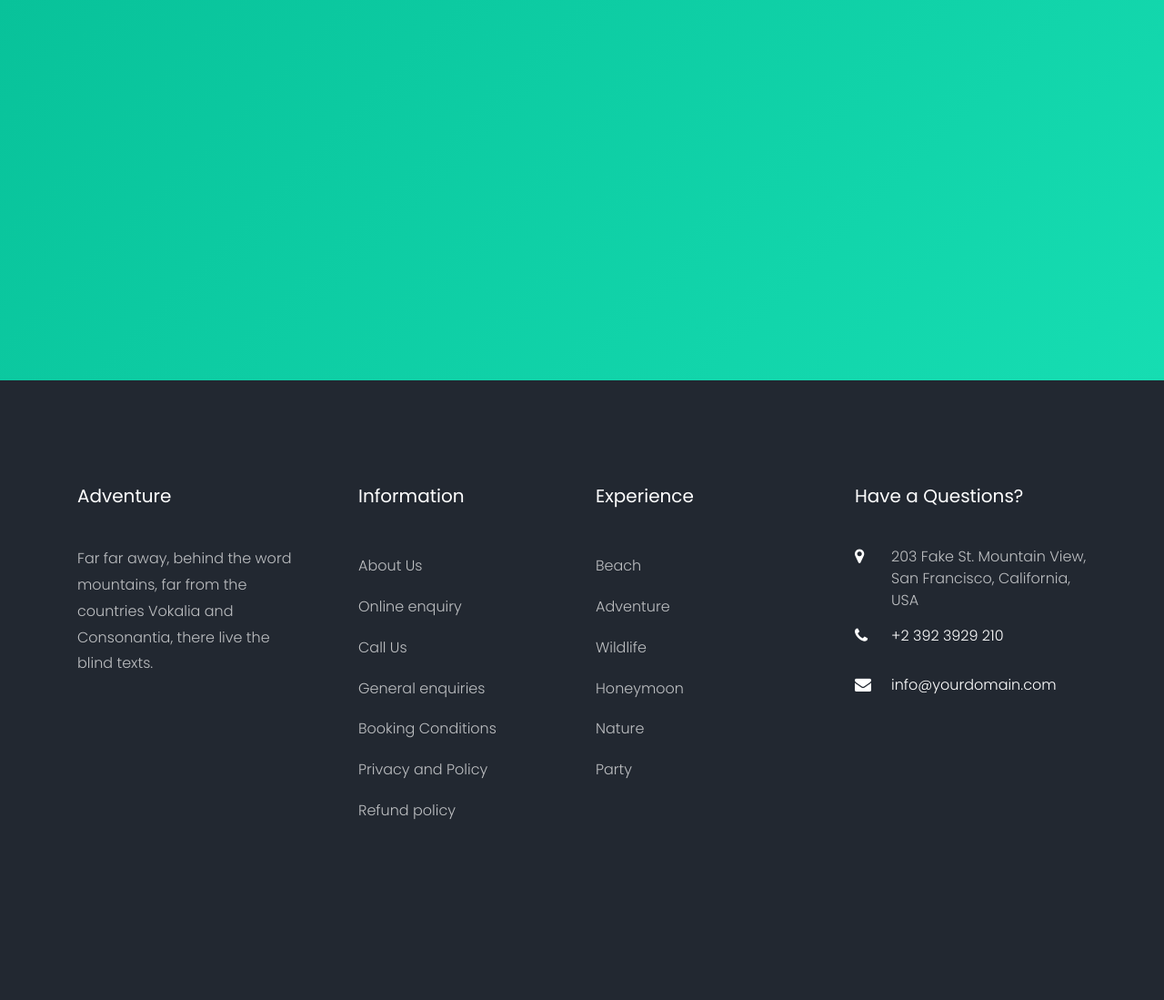
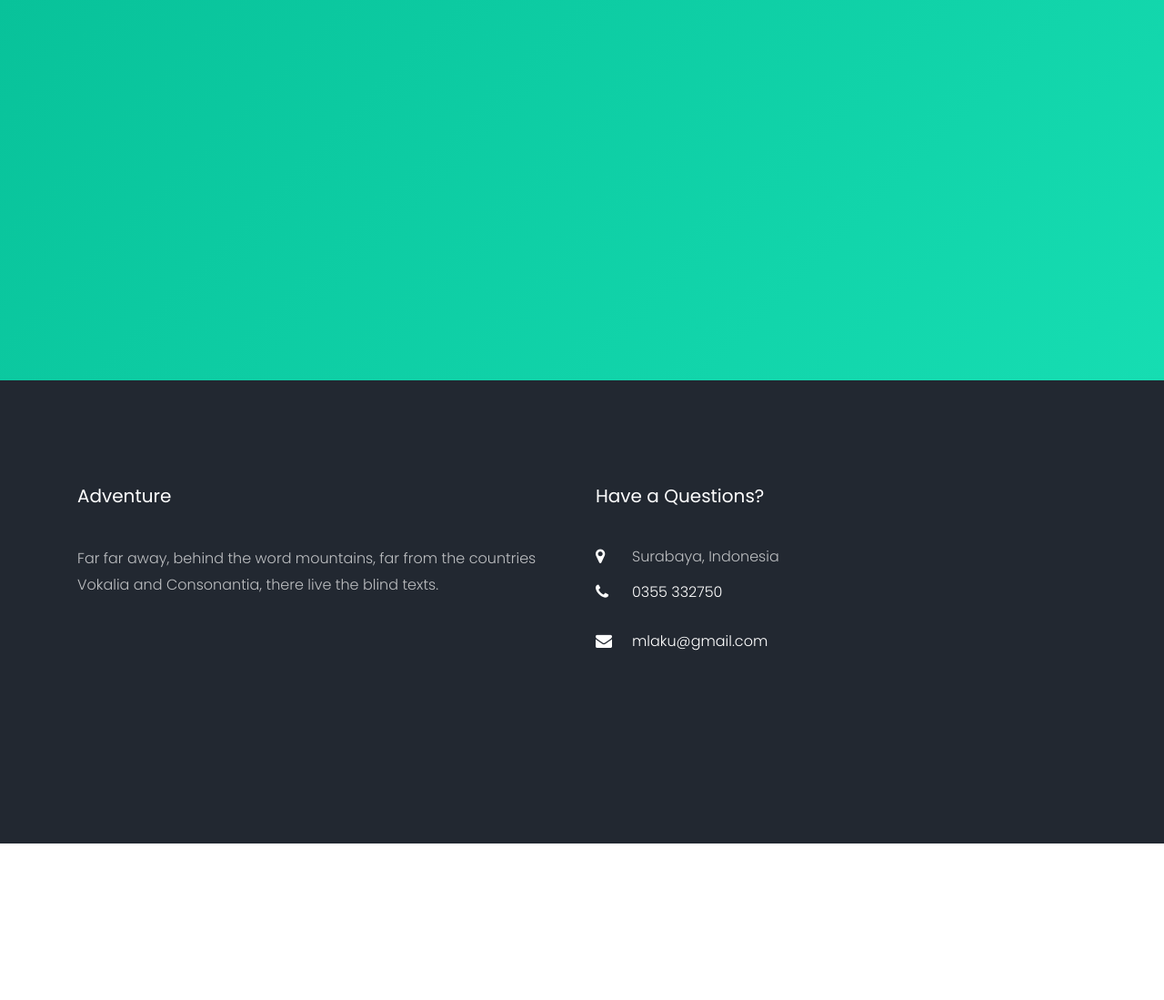
Before and after one commit to donny1412/tugas2-web-fanagu, a PHP site: page /hotel2.php in a window 1280 px wide. Shown: the part 2340-3439 px from the top of the page at 91% size. After the commit the page ends 3267 px from the top, so only its background shows below. Run offline with PHP 8.4, Linux system fonts and the light colour scheme; some libraries are stand-ins or nearby versions; some web fonts are replaced.

Commit message:
Update hotel2.php

```diff
--- a/hotel2.php
+++ b/hotel2.php
@@ -31,7 +31,7 @@
 
 	  <nav class="navbar navbar-expand-lg navbar-dark ftco_navbar bg-dark ftco-navbar-light" id="ftco-navbar">
 	    <div class="container">
-	      <a class="navbar-brand" href="index.html">Mlaku.id</a>
+	      <a class="navbar-brand" href="index.php">Mlaku.id</a>
 	      <button class="navbar-toggler" type="button" data-toggle="collapse" data-target="#ftco-nav" aria-controls="ftco-nav" aria-expanded="false" aria-label="Toggle navigation">
 	        <span class="oi oi-menu"></span> Menu
 	      </button>
@@ -60,7 +60,7 @@
       <div class="container">
         <div class="row no-gutters slider-text js-fullheight align-items-center justify-content-center" data-scrollax-parent="true">
           <div class="col-md-9 text-center ftco-animate" data-scrollax=" properties: { translateY: '70%' }">
-            <p class="breadcrumbs" data-scrollax="properties: { translateY: '30%', opacity: 1.6 }"><span class="mr-2"><a href="index.html">Home</a></span> <span>Hotel</span></p>
+            <p class="breadcrumbs" data-scrollax="properties: { translateY: '30%', opacity: 1.6 }"><span class="mr-2"><a href="index.php">Home</a></span> <span>Hotel</span></p>
             <h1 class="mb-3 bread" data-scrollax="properties: { translateY: '30%', opacity: 1.6 }">Hotel</h1>
           </div>
         </div>
@@ -108,83 +108,6 @@
       <div class="container">
         <div class="row">
         	<div class="col-lg-3 sidebar order-md-last ftco-animate">
-        		<div class="sidebar-wrap ftco-animate">
-        			<h3 class="heading mb-4">Cari Kota</h3>
-        			<form action="#">
-        				<div class="fields">
-		              <div class="form-group">
-
-		              </div>
-		              <div class="form-group">
-		                <div class="select-wrap one-third">
-	                    <div class="icon"><span class="ion-ios-arrow-down"></span></div>
-	                    <select name="" id="" class="form-control" placeholder="Keyword search">
-	                      <option value="">Pilih Lokasi</option>
-	                      <option value="">Bali</option>
-	                      <option value="">Bandung</option>
-	                      <option value="">Malang</option>
-	                      <option value="">Yogyakarta</option>
-	                    </select>
-	                  </div>
-		              </div>
-		              <div class="form-group">
-		                <input type="text" id="checkin_date" class="form-control checkin_date" placeholder="Date from">
-		              </div>
-		              <div class="form-group">
-		                <input type="text" id="checkout_date" class="form-control checkout_date" placeholder="Date to">
-		              </div>
-		              <div class="form-group">
-		              	<div class="range-slider">
-		              		<span>
-										    <input type="number" value="25000" min="0" max="120000"/>	-
-										    <input type="number" value="50000" min="0" max="120000"/>
-										  </span>
-										  <input value="1000" min="0" max="120000" step="500" type="range"/>
-										  <input value="50000" min="0" max="120000" step="500" type="range"/>
-										  </svg>
-										</div>
-		              </div>
-		              <div class="form-group">
-		                <input type="submit" value="Search" class="btn btn-primary py-3 px-5">
-		              </div>
-		            </div>
-	            </form>
-        		</div>
-        		<div class="sidebar-wrap ftco-animate">
-        			<h3 class="heading mb-4">Star Rating</h3>
-        			<form method="post" class="star-rating">
-							  <div class="form-check">
-									<input type="checkbox" class="form-check-input" id="exampleCheck1">
-									<label class="form-check-label" for="exampleCheck1">
-										<p class="rate"><span><i class="icon-star"></i><i class="icon-star"></i><i class="icon-star"></i><i class="icon-star"></i><i class="icon-star"></i></span></p>
-									</label>
-							  </div>
-							  <div class="form-check">
-						      <input type="checkbox" class="form-check-input" id="exampleCheck1">
-						      <label class="form-check-label" for="exampleCheck1">
-						    	   <p class="rate"><span><i class="icon-star"></i><i class="icon-star"></i><i class="icon-star"></i><i class="icon-star"></i><i class="icon-star-o"></i></span></p>
-						      </label>
-							  </div>
-							  <div class="form-check">
-						      <input type="checkbox" class="form-check-input" id="exampleCheck1">
-						      <label class="form-check-label" for="exampleCheck1">
-						      	<p class="rate"><span><i class="icon-star"></i><i class="icon-star"></i><i class="icon-star"></i><i class="icon-star-o"></i><i class="icon-star-o"></i></span></p>
-						     </label>
-							  </div>
-							  <div class="form-check">
-							    <input type="checkbox" class="form-check-input" id="exampleCheck1">
-						      <label class="form-check-label" for="exampleCheck1">
-						      	<p class="rate"><span><i class="icon-star"></i><i class="icon-star"></i><i class="icon-star-o"></i><i class="icon-star-o"></i><i class="icon-star-o"></i></span></p>
-						      </label>
-							  </div>
-							  <div class="form-check">
-						      <input type="checkbox" class="form-check-input" id="exampleCheck1">
-						      <label class="form-check-label" for="exampleCheck1">
-						      	<p class="rate"><span><i class="icon-star"></i><i class="icon-star-o"></i><i class="icon-star-o"></i><i class="icon-star-o"></i><i class="icon-star-o"></i></span></p>
-							    </label>
-							  </div>
-							</form>
-        		</div>
           </div><!-- END-->
 
 
@@ -441,40 +364,13 @@
             </div>
           </div>
           <div class="col-md">
-            <div class="ftco-footer-widget mb-4 ml-md-4">
-              <h2 class="ftco-heading-2">Information</h2>
-              <ul class="list-unstyled">
-                <li><a href="#" class="py-2 d-block">About Us</a></li>
-                <li><a href="#" class="py-2 d-block">Online enquiry</a></li>
-                <li><a href="#" class="py-2 d-block">Call Us</a></li>
-                <li><a href="#" class="py-2 d-block">General enquiries</a></li>
-                <li><a href="#" class="py-2 d-block">Booking Conditions</a></li>
-                <li><a href="#" class="py-2 d-block">Privacy and Policy</a></li>
-                <li><a href="#" class="py-2 d-block">Refund policy</a></li>
-              </ul>
-            </div>
-          </div>
-          <div class="col-md">
-             <div class="ftco-footer-widget mb-4">
-              <h2 class="ftco-heading-2">Experience</h2>
-              <ul class="list-unstyled">
-                <li><a href="#" class="py-2 d-block">Beach</a></li>
-                <li><a href="#" class="py-2 d-block">Adventure</a></li>
-                <li><a href="#" class="py-2 d-block">Wildlife</a></li>
-                <li><a href="#" class="py-2 d-block">Honeymoon</a></li>
-                <li><a href="#" class="py-2 d-block">Nature</a></li>
-                <li><a href="#" class="py-2 d-block">Party</a></li>
-              </ul>
-            </div>
-          </div>
-          <div class="col-md">
             <div class="ftco-footer-widget mb-4">
             	<h2 class="ftco-heading-2">Have a Questions?</h2>
             	<div class="block-23 mb-3">
 	              <ul>
-	                <li><span class="icon icon-map-marker"></span><span class="text">203 Fake St. Mountain View, San Francisco, California, USA</span></li>
-	                <li><a href="#"><span class="icon icon-phone"></span><span class="text">+2 392 3929 210</span></a></li>
-	                <li><a href="#"><span class="icon icon-envelope"></span><span class="text">info@yourdomain.com</span></a></li>
+	                <li><span class="icon icon-map-marker"></span><span class="text">Surabaya, Indonesia</span></li>
+	                <li><a href="#"><span class="icon icon-phone"></span><span class="text">0355 332750</span></a></li>
+	                <li><a href="#"><span class="icon icon-envelope"></span><span class="text">mlaku@gmail.com</span></a></li>
 	              </ul>
 	            </div>
             </div>
```
